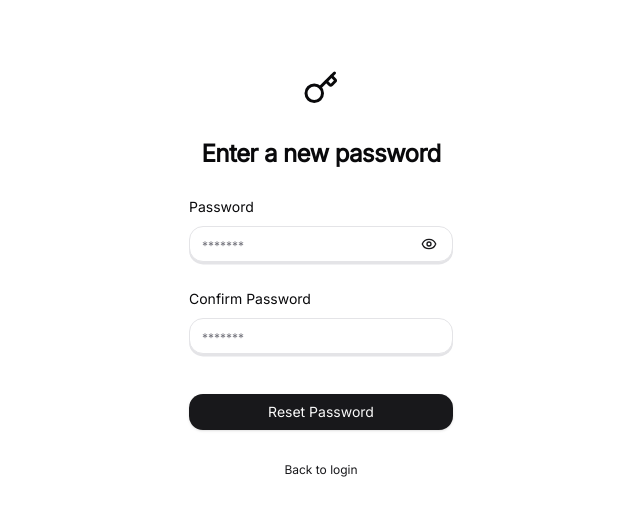
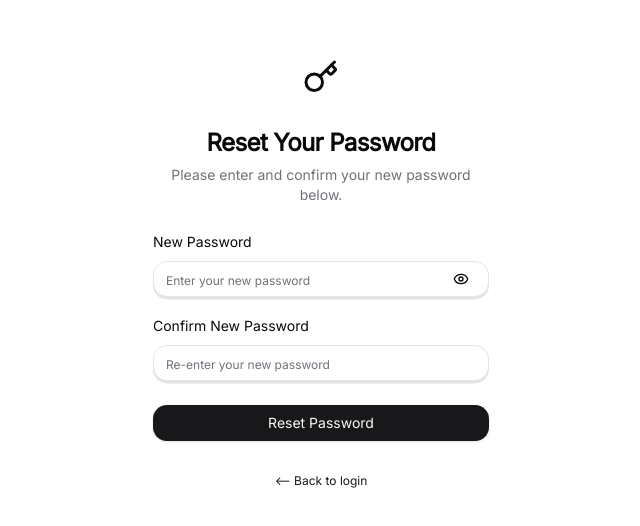
Before and after one commit to aymnart/simple_app, a Next.js app: page /auth/new-password in a window 1280 px wide. Shown: the part 110-636 px from the top of the page, without its empty margins (319-959 px from the left). Built offline with nearby package versions, Linux system fonts and the light colour scheme; no server answers.

Commit message:
optimize:  password reset functionality * enhance retrieval with token selection * improved error handling

```diff
--- a/actions/auth/new-password.ts
+++ b/actions/auth/new-password.ts
@@ -19,7 +19,11 @@ export const newPassword = async (
   }
 
   const { password } = validatedFields.data;
-  const existingToken = await getPasswordResetTokenByToken(token);
+  const existingToken = await getPasswordResetTokenByToken(token, {
+    expires: true,
+    email: true,
+    id: true,
+  });
   if (!existingToken) {
     return { error: "Invalid token!" };
   }
--- a/components/auth/new-password-form.tsx
+++ b/components/auth/new-password-form.tsx
@@ -28,6 +28,7 @@ export function NewPasswordForm() {
   const [isPending, startTransition] = useTransition();
   const [error, setError] = useState<string | undefined>("");
   const [success, setSuccess] = useState<string | undefined>("");
+
   const form = useForm<z.infer<typeof NewPasswordSchema>>({
     resolver: zodResolver(NewPasswordSchema),
     mode: "onChange",
@@ -48,39 +49,45 @@ export function NewPasswordForm() {
     startTransition(() => {
       newPassword(values, token).then((data) => {
         setError(data?.error);
-        setSuccess(data?.success);
+        setSuccess(
+          data?.success && data?.success + " Redirecting to login page..."
+        );
+
+        if (data?.success) {
+          setTimeout(() => {
+            window.location.href = "/auth/login";
+          }, 2500);
+        }
       });
     });
   };
 
   return (
     <CardWrapper
-      headerLabel="Enter a new password"
-      backButtonLabel="Back to login"
+      headerLabel="Reset Your Password"
+      headerDescription="Please enter and confirm your new password below."
+      backButtonLabel="<-- Back to login"
       backButtonHref="/auth/login"
     >
       <Form {...form}>
-        <form
-          className={"flex flex-col gap-10"}
-          onSubmit={form.handleSubmit(onSubmit)}
-        >
-          <div className="grid gap-6">
-            {/* ---------------Password------------------ */}
+        <form className="space-y-6" onSubmit={form.handleSubmit(onSubmit)}>
+          <div className="space-y-4">
+            {/* Password Field */}
             <FormField
               control={form.control}
               name="password"
               render={({ field }) => (
                 <FormItem>
-                  <FormLabel htmlFor="password">Password</FormLabel>
+                  <FormLabel htmlFor="password">New Password</FormLabel>
                   <FormControl>
                     <div className="relative">
                       <Input
                         id="password"
                         {...field}
-                        placeholder="*******"
+                        placeholder="Enter your new password"
                         type={showPassword ? "text" : "password"}
                         autoComplete="new-password"
-                        aria-label="Password input"
+                        aria-label="New password input"
                         disabled={isPending}
                         minLength={6}
                         error={form.formState.errors.password?.message}
@@ -91,9 +98,9 @@ export function NewPasswordForm() {
                       />
                       <Button
                         type="button"
-                        variant="link"
-                        size="icon"
-                        className="absolute right-1.5 top-1/2 -translate-y-1/2"
+                        variant="ghost"
+                        size="sm"
+                        className="absolute right-2 top-1/2 -translate-y-1/2"
                         onClick={() => setShowPassword(!showPassword)}
                       >
                         {showPassword ? (
@@ -111,24 +118,24 @@ export function NewPasswordForm() {
                 </FormItem>
               )}
             />
-            {/* ---------------Confirm Password------------------ */}
+            {/* Confirm Password Field */}
             <FormField
               control={form.control}
               name="confirmPassword"
               render={({ field }) => (
                 <FormItem>
                   <FormLabel htmlFor="confirmPassword">
-                    Confirm Password
+                    Confirm New Password
                   </FormLabel>
                   <FormControl>
                     <div className="relative">
                       <Input
                         id="confirmPassword"
                         {...field}
-                        placeholder="*******"
-                        type={"password"}
+                        placeholder="Re-enter your new password"
+                        type="password"
                         autoComplete="new-password"
-                        aria-label="Confirm Password input"
+                        aria-label="Confirm password input"
                         disabled={isPending}
                         minLength={6}
                         error={form.formState.errors.confirmPassword?.message}
@@ -144,10 +151,11 @@ export function NewPasswordForm() {
                 </FormItem>
               )}
             />
-            {/* --------------------- */}
           </div>
+          {/* Error and Success Messages */}
           <FormError message={error} />
           <FormSuccess message={success} />
+          {/* Submit Button */}
           <Button
             className="w-full capitalize"
             type="submit"
@@ -156,9 +164,10 @@ export function NewPasswordForm() {
             {isPending ? (
               <span className="flex gap-2 items-center justify-center transition-all">
                 <Loader className="animate-spin" />
+                Submitting...
               </span>
             ) : (
-              "Reset password"
+              "Reset Password"
             )}
           </Button>
         </form>
@@ -166,102 +175,3 @@ export function NewPasswordForm() {
     </CardWrapper>
   );
 }
-
-// <CardWrapper
-//   headerLabel="Welcome back!"
-//   backButtonLabel="Don't have an account?"
-//   backButtonHref="/auth/register"
-//   showSocial
-// >
-//   <Form {...form}>
-//     <form onSubmit={form.handleSubmit(onSubmit)} className="space-y-6">
-//       <div className="space-y-4">
-//         <FormField
-//           control={form.control}
-//           name="email"
-//           render={({ field }) => (
-//             <FormItem>
-//               <FormLabel>Email</FormLabel>
-//               <FormControl>
-//                 <div className="relative">
-//                   <Input
-//                     {...field}
-//                     placeholder="name@example.com"
-//                     type="email"
-//                     autoComplete="email"
-//                     aria-label="Email input"
-//                     required
-//                     disabled={isPending}
-//                     error={form.formState.errors.email?.message}
-//                     isValid={!form.formState.errors.email && !!field.value}
-//                   />
-//                 </div>
-//               </FormControl>
-//               <FormMessage />
-//             </FormItem>
-//           )}
-//         />
-//         {/* ------------------ */}
-//         <FormField
-//           control={form.control}
-//           name="password"
-//           render={({ field }) => (
-//             <FormItem>
-//               <FormLabel>Password</FormLabel>
-//               <FormControl>
-//                 <div className="relative">
-//                   <Input
-//                     {...field}
-//                     placeholder="******"
-//                     type={showPassword ? "text" : "password"}
-//                     autoComplete="password"
-//                     aria-label="Password input"
-//                     required
-//                     disabled={isPending}
-//                     minLength={6}
-//                     error={form.formState.errors.password?.message}
-//                     isValid={
-//                       !form.formState.errors.password && !!field.value
-//                     }
-//                   />
-//                   <Button
-//                     type="button"
-//                     variant="ghost"
-//                     size="sm"
-//                     className="absolute right-2 top-1/2 -translate-y-1/2"
-//                     onClick={() => setShowPassword(!showPassword)}
-//                   >
-//                     {showPassword ? (
-//                       <EyeOffIcon className="h-4 w-4" aria-hidden="true" />
-//                     ) : (
-//                       <EyeIcon className="h-4 w-4" aria-hidden="true" />
-//                     )}
-//                     <span className="sr-only">
-//                       {showPassword ? "Hide password" : "Show password"}
-//                     </span>
-//                   </Button>
-//                 </div>
-//               </FormControl>
-//               <FormMessage />
-//             </FormItem>
-//           )}
-//         />
-//       </div>
-//       <FormError message={error} />
-//       <FormSuccess message={success} />
-//       <Button
-//         className="w-full capitalize"
-//         type="submit"
-//         disabled={isPending}
-//       >
-//         {isPending ? (
-//           <span className="flex gap-2 items-center justify-center transition-all">
-//             <Loader className="animate-spin" /> Submitting...
-//           </span>
-//         ) : (
-//           "Login"
-//         )}
-//       </Button>
-//     </form>
-//   </Form>
-// </CardWrapper>
--- a/data/password-reset-token.ts
+++ b/data/password-reset-token.ts
@@ -1,23 +1,52 @@
 import { db } from "@/lib/db";
+import { Prisma } from "@prisma/client";
 
-export const getPasswordResetTokenByToken = async (token: string) => {
+export const getPasswordResetTokenByToken = async <
+  T extends Prisma.PasswordResetTokenSelect
+>(
+  token: string,
+  select?: T
+): Promise<Prisma.PasswordResetTokenGetPayload<{ select: T }> | null> => {
+  if (!token) {
+    console.warn("Missing token for password reset token lookup!");
+    return null;
+  }
   try {
-    const passwordResetToken = await db.passwordResetToken.findUnique({
+    return await db.passwordResetToken.findUnique({
       where: { token },
+      select: select as T,
     });
-    return passwordResetToken;
-  } catch {
+  } catch (error) {
+    console.error("Failed fetching password reset token by token:", {
+      token,
+      error,
+    });
     return null;
   }
 };
 
-export const getPasswordResetTokenByEmail = async (email: string) => {
+///////////////////////////////////////////////////////////////////////////
+
+export const getPasswordResetTokenByEmail = async <
+  T extends Prisma.PasswordResetTokenSelect
+>(
+  email: string,
+  select?: T
+): Promise<Prisma.PasswordResetTokenGetPayload<{ select: T }> | null> => {
+  if (!email) {
+    console.warn("Missing email for password reset token lookup!");
+    return null;
+  }
   try {
-    const passwordResetToken = await db.passwordResetToken.findFirst({
+    return await db.passwordResetToken.findFirst({
       where: { email },
+      select: select as T,
     });
-    return passwordResetToken;
-  } catch {
+  } catch (error) {
+    console.error("Failed fetching password reset token by email:", {
+      email,
+      error,
+    });
     return null;
   }
 };
--- a/lib/tokens.ts
+++ b/lib/tokens.ts
@@ -41,7 +41,7 @@ export const generateTwoFactorToken = async (email: string) => {
 export const generatePasswordResetToken = async (email: string) => {
   const token = uuidv4();
 
-  const existingToken = await getPasswordResetTokenByEmail(email);
+  const existingToken = await getPasswordResetTokenByEmail(email, { id: true });
   if (existingToken) {
     await db.passwordResetToken.delete({
       where: { id: existingToken.id },
```
